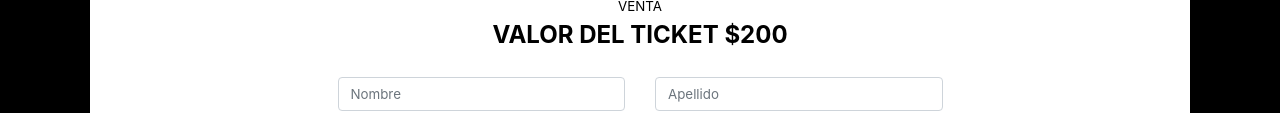
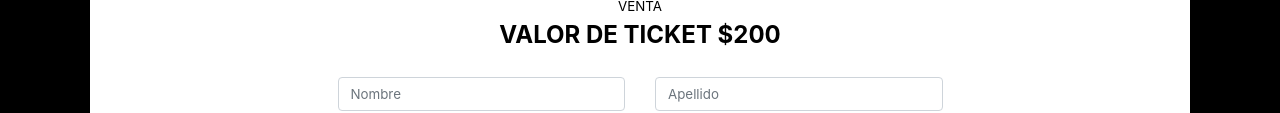
Before and after one commit to alcancelos/TPIntegrador, a plain HTML site: page tickets.html in a window 1280 px wide. Shown: the part 291-404 px from the top of the page. Drawn offline with nearby package versions, Linux system fonts and the light colour scheme.

Commit message:
Correccion de texto

```diff
--- a/tickets.html
+++ b/tickets.html
@@ -77,7 +77,7 @@
                   </div>
 
                 <div class="texto-tarjetas">VENTA</div>
-                <div class="texto-tarjetas2">VALOR DEL TICKET $200</div>
+                <div class="texto-tarjetas2">VALOR DE TICKET $200</div>
 
                 <br>
                 <form action="">
```
